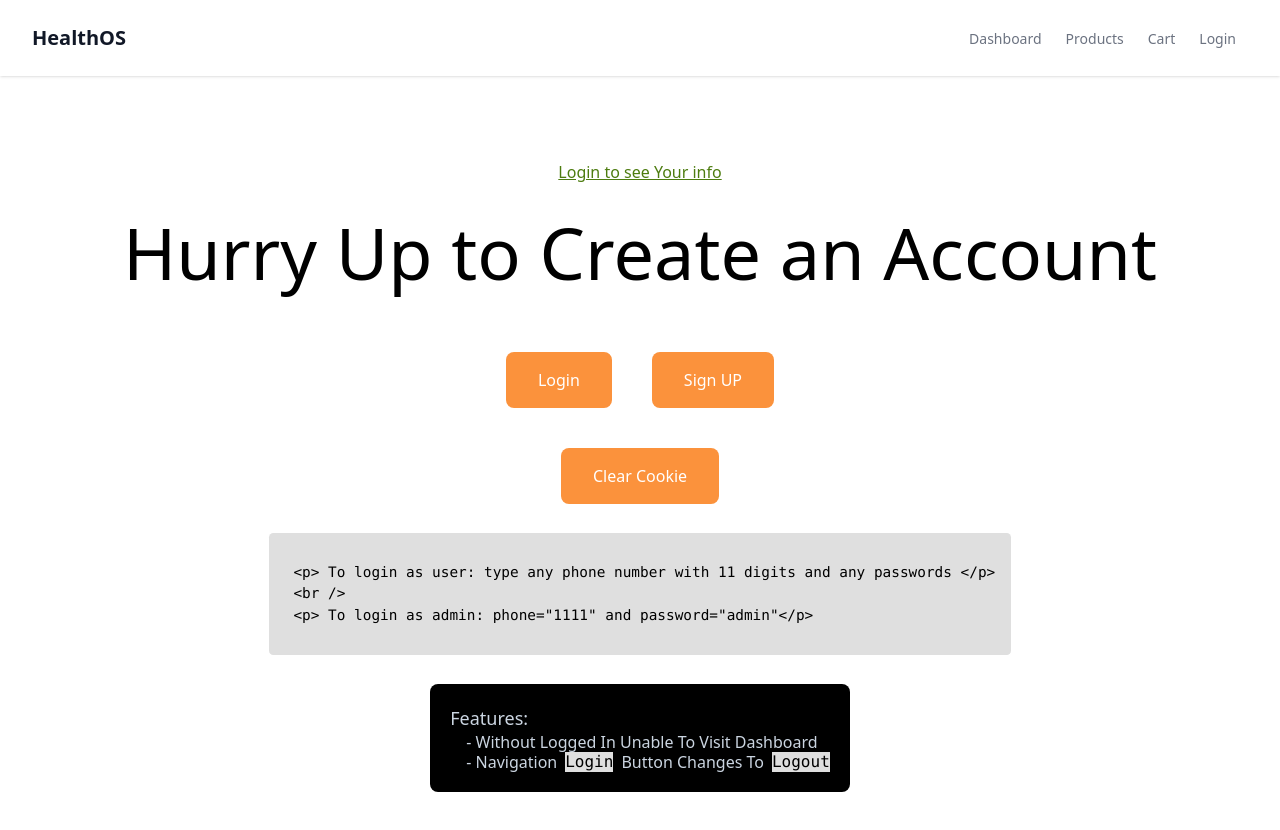
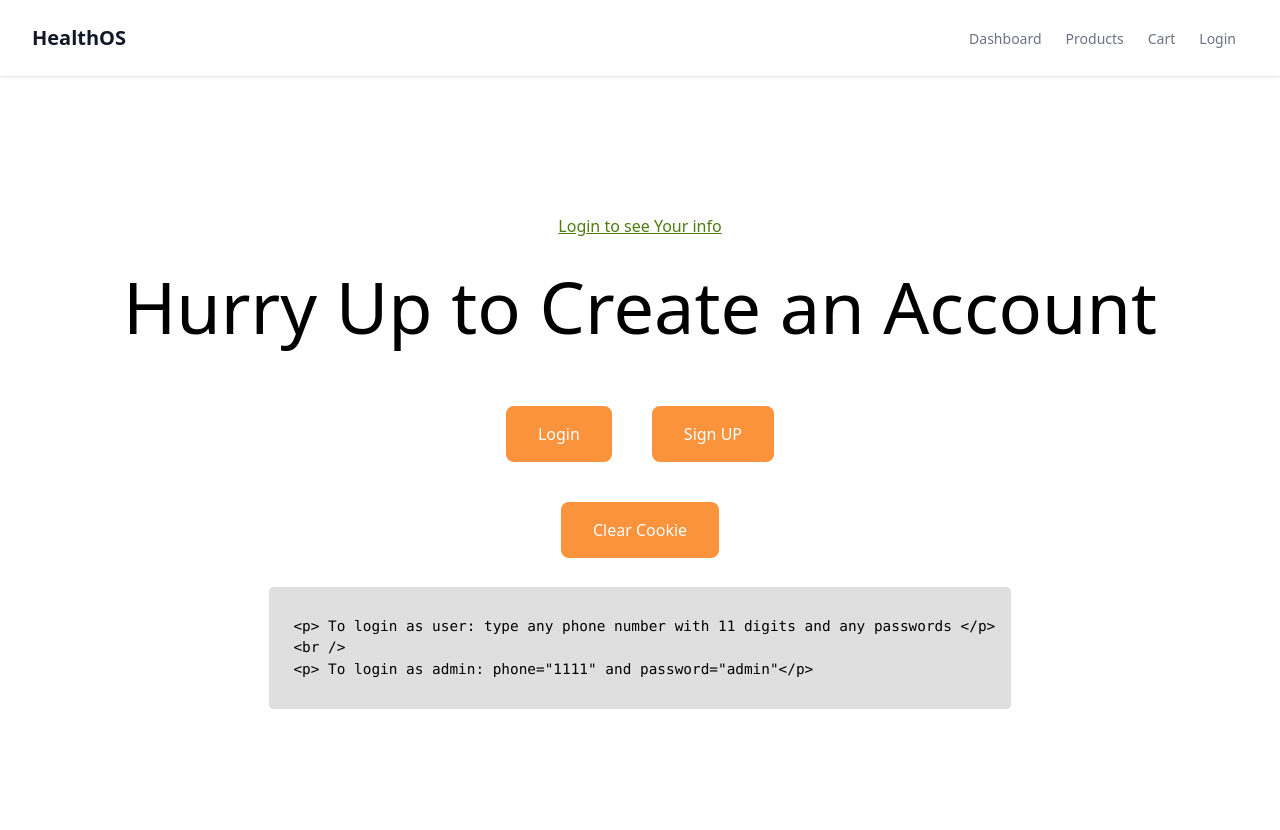
Before and after one commit to alifhaider/healthos-demo, a Next.js app: page / in a window 1280 px wide. Shown: the top 830 px of the page. Built offline with nearby package versions, Linux system fonts and the light colour scheme.

Commit message:
wrapping up

```diff
--- a/package.json
+++ b/package.json
@@ -41,7 +41,6 @@
     "@types/react-dom": "18.0.9",
     "axios": "^1.2.1",
     "cookie": "^0.5.0",
-    "cookies-next": "^2.1.1",
     "eslint": "8.30.0",
     "eslint-config-next": "13.0.7",
     "jose": "^4.11.1",
--- a/pages/index.tsx
+++ b/pages/index.tsx
@@ -3,8 +3,6 @@ import Head from 'next/head'
 import Link from 'next/link'
 import { AuthContext } from '../contexts/auth-context'
 import UserInfo from '../components/user-info'
-import { getCookie } from 'cookies-next'
-import axios from 'axios'
 
 export default function Home() {
   const { isAuthenticated, logout } = React.useContext(AuthContext)
@@ -76,17 +74,6 @@ export default function Home() {
   `}
           </code>
         </pre>
-        <div className="p-5 bg-black text-slate-300 rounded-lg">
-          <h2 className="text-lg font-medium">Features: </h2>
-          <ul className="list-inside capitalize ml-4 leading-5">
-            <li>- Without logged in unable to visit dashboard</li>
-            <li className="flex gap-2">
-              - Navigation <pre className="bg-[#dfdfdf] text-black">login</pre>{' '}
-              Button Changes to{' '}
-              <pre className="bg-[#dfdfdf] text-black">logout</pre>
-            </li>
-          </ul>
-        </div>
       </main>
     </>
   )
```
Also changed, not shown: 1 other file (tests, documents, lock files or other folders).
